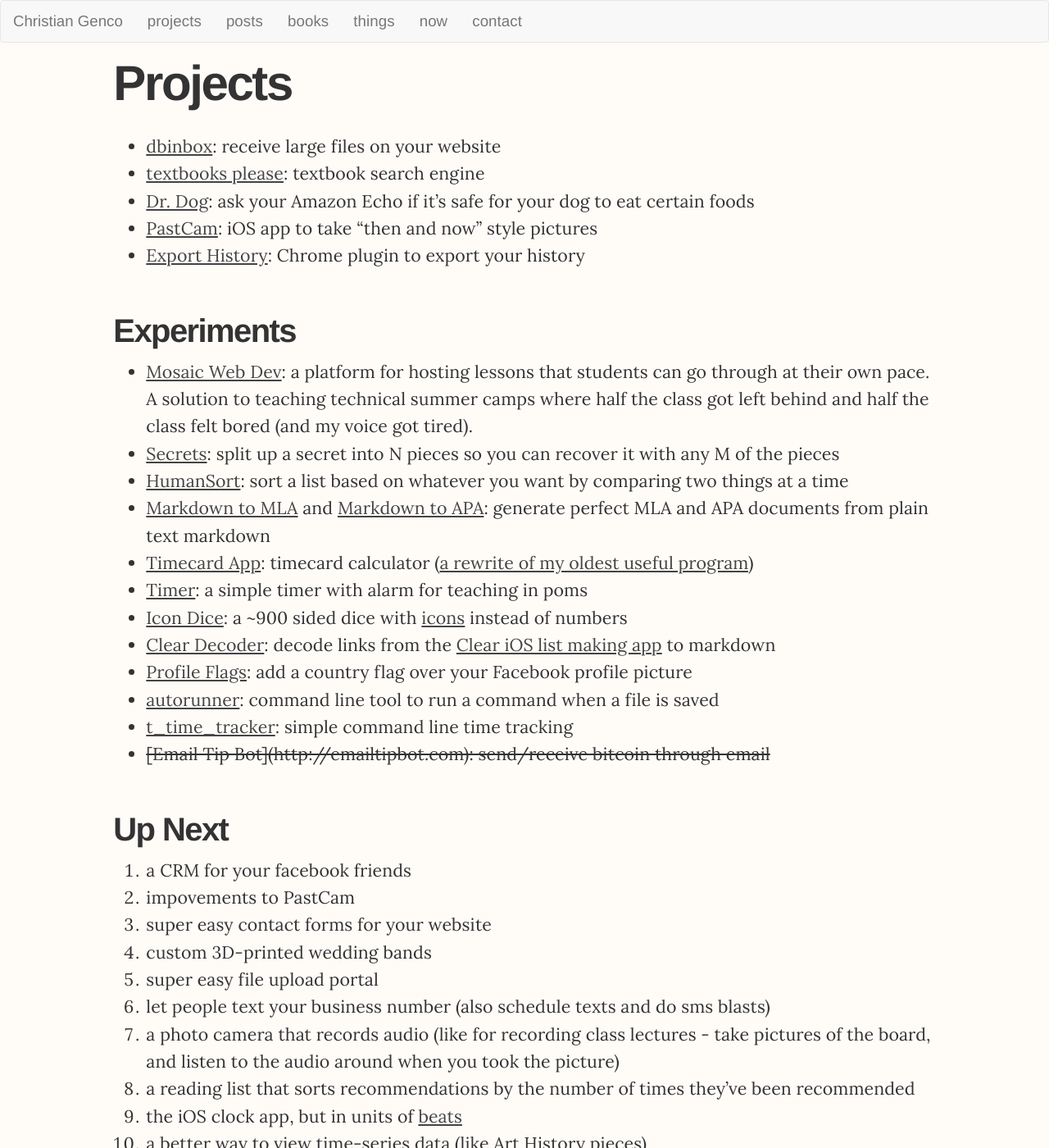
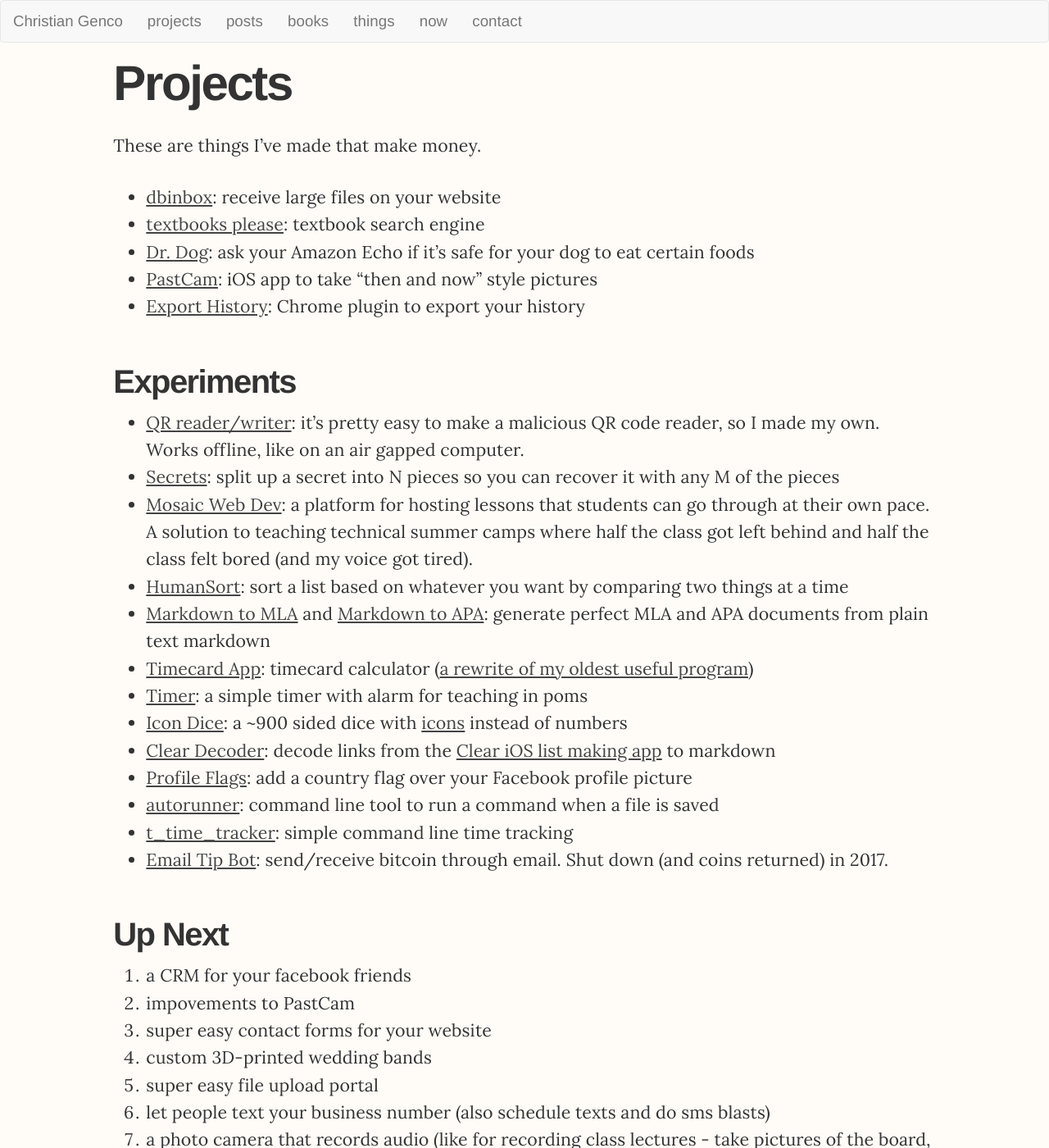
Before and after one commit to christiangenco/christiangenco.github.io, a Jekyll site: the page built from projects.md, in a window 1280 px wide and 1400 px high. Shown: the whole window at 82% size. Built offline with Jekyll 4.4.1, drawn with Linux system fonts in a browser that asks for light colours; nearby versions of some CDN libraries.

Commit message:
add QR code reader/writer to projects

```diff
--- a/projects.md
+++ b/projects.md
@@ -7,6 +7,8 @@
 type: page
 ---
 
+These are things I've made that make money.
+
 * [dbinbox](https://dbinbox.com): receive large files on your website
 * [textbooks please](http://textbooksplease.com): textbook search engine
 * [Dr. Dog](https://www.alexaskillstore.com/Dr-Dog/39678): ask your Amazon Echo if it's safe for your dog to eat certain foods
@@ -15,8 +17,9 @@
 
 ## Experiments
 
+* [QR reader/writer](https://gen.co/qr/): it's pretty easy to make a malicious QR code reader, so I made my own. Works offline, like on an air gapped computer.
+* [Secrets](http://christian.gen.co/secrets/): split up a secret into N pieces so you can recover it with any M of the pieces
 * [Mosaic Web Dev](http://mosaic.apps.gen.co): a platform for hosting lessons that students can go through at their own pace. A solution to teaching technical summer camps where half the class got left behind and half the class felt bored (and my voice got tired).
-* [Secrets](http://christian.gen.co/secrets/): split up a secret into N pieces so you can recover it with any M of the pieces
 * [HumanSort](http://gen.co/humansort/): sort a list based on whatever you want by comparing two things at a time
 * [Markdown to MLA](http://markdowntomla.com/) and [Markdown to APA](http://markdowntoapa.com/): generate perfect MLA and APA documents from plain text markdown
 * [Timecard App](https://timecardapp.com): timecard calculator ([a rewrite of my oldest useful program](/timecardapp))
@@ -26,7 +29,7 @@
 * [Profile Flags](https://profileflags.parseapp.com/): add a country flag over your Facebook profile picture
 * [autorunner](https://github.com/christiangenco/autorunner): command line tool to run a command when a file is saved
 * [t_time_tracker](https://github.com/christiangenco/t_time_tracker): simple command line time tracking
-* <strike>[Email Tip Bot](http://emailtipbot.com): send/receive bitcoin through email</strike>
+* [Email Tip Bot](http://emailtipbot.com): send/receive bitcoin through email. Shut down (and coins returned) in 2017.
 
 ## Up Next
 
```
